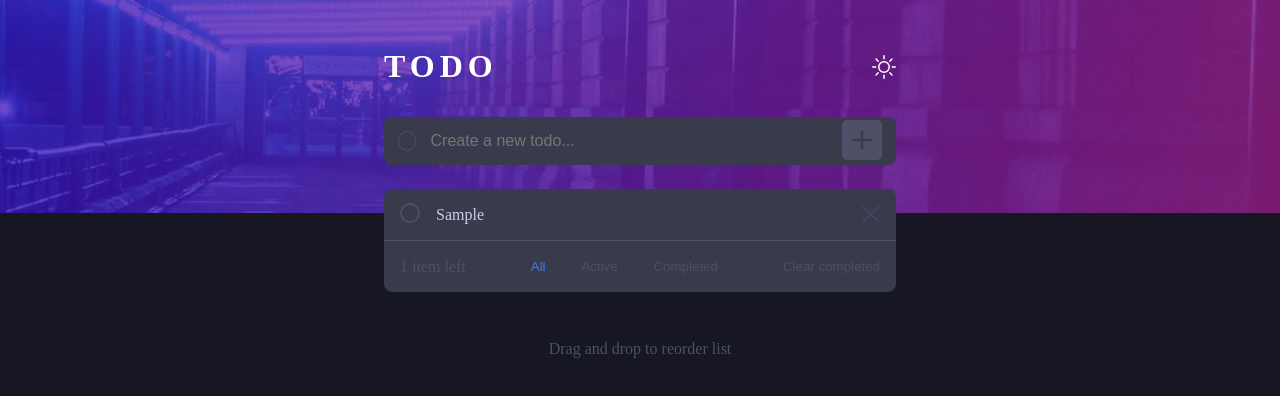
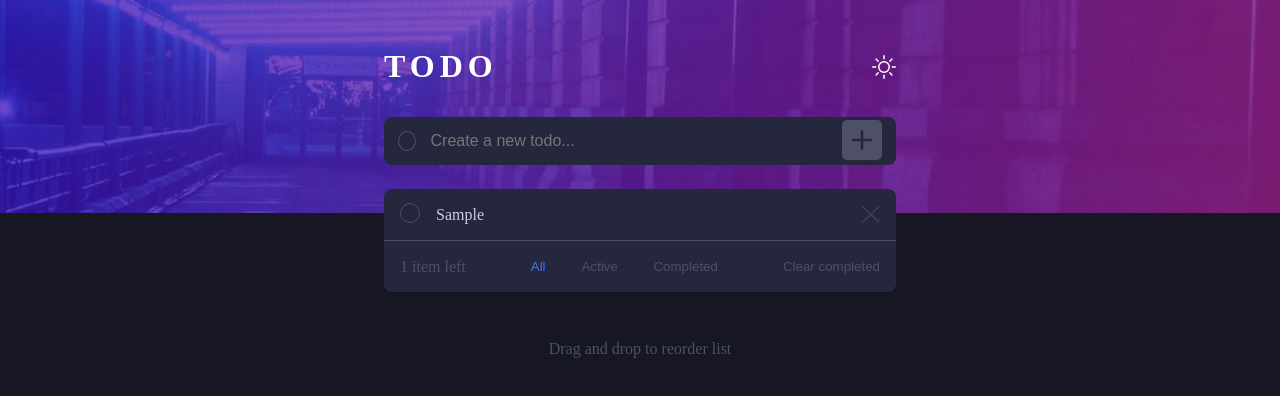
Before and after one commit to efezinoidisi/todo-app, a React (Vite) app: page / in a window 1280 px wide. Both pictures are taken after typing "Sample" into the empty fields and a click on the button 861 px from the left and 141 px from the top of the page. Shown: the top 396 px of the page. Built offline with nearby package versions, Linux system fonts and the light colour scheme.

Commit message:
style: update colors

```diff
--- a/src/components/Home.tsx
+++ b/src/components/Home.tsx
@@ -13,7 +13,7 @@ type HomeProps = {
 };
 
 const Home = ({ toggle, dark }: HomeProps) => {
-	const { saveTodo } = useTodo() as TodoContextType;
+	const { saveTodo, todos } = useTodo() as TodoContextType;
 
 	const inputRef = useRef() as MutableRefObject<HTMLInputElement>;
 
@@ -58,7 +58,9 @@ const Home = ({ toggle, dark }: HomeProps) => {
 
 			<MainStyles>
 				<List inputRef={inputRef} />
-				<p className='drag'>Drag and drop to reorder list</p>
+				{todos.length > 0 && (
+					<p className='drag'>Drag and drop to reorder list</p>
+				)}
 			</MainStyles>
 		</>
 	);
@@ -135,7 +137,7 @@ const MainStyles = styled.main`
 	.drag {
 		padding-block: 3rem;
 		text-align: center;
-		color: ${({ theme }) => theme.colors.blur};
+		color: ${({ theme }) => theme.colors.faint};
 	}
 
 	@media only screen and (min-width: 600px) {
@@ -157,7 +159,7 @@ const FormStyle = styled.form`
 	padding-inline: 0.9rem;
 
 	span {
-		border: 1px solid ${({ theme }) => theme.colors.blur};
+		border: 1px solid ${({ theme }) => theme.colors.faint};
 		border-radius: 50%;
 		width: 1.25rem;
 		height: 1.25rem;
@@ -170,7 +172,7 @@ const FormStyle = styled.form`
 	}
 
 	.icon {
-		color: ${({ theme }) => theme.colors.blur};
+		color: ${({ theme }) => theme.colors.faint};
 		font-size: 2.5rem;
 	}
 `;
--- a/src/components/Item.tsx
+++ b/src/components/Item.tsx
@@ -72,7 +72,7 @@ const Checkbox = styled.span`
 		-moz-appearance: none;
 		width: 1.25rem;
 		height: 1.25rem;
-		border: 0.125rem solid ${({ theme }) => theme.colors.blur};
+		border: 1px solid ${({ theme }) => theme.colors.faint};
 		border-radius: 50%;
 		outline: none;
 		cursor: pointer;
--- a/src/components/List.tsx
+++ b/src/components/List.tsx
@@ -63,7 +63,7 @@ const List = ({ inputRef }: ListProps) => {
 	if (todos.length === 0)
 		return (
 			<EmptyList>
-				<p>Nothing to do yet...</p>
+				<p>No todo item yet</p>
 				<button type='button' onClick={() => inputRef.current.focus()}>
 					click to add todo
 				</button>
@@ -129,7 +129,7 @@ const LastStyles = styled.div`
 	padding: 0 1rem;
 	height: 3.2rem;
 	align-items: center;
-	color: ${({ theme }) => theme.colors.blur};
+	color: ${({ theme }) => theme.colors.faint};
 
 	button {
 		background-color: inherit;
@@ -137,7 +137,7 @@ const LastStyles = styled.div`
 	}
 
 	.button {
-		color: ${({ theme }) => theme.colors.blur};
+		color: ${({ theme }) => theme.colors.faint};
 	}
 
 	div {
@@ -170,7 +170,7 @@ const DisplayStyles = styled.div`
 
 const ItemWrap = styled.div`
 	padding: 0 1rem;
-	border-bottom: 1px solid ${({ theme }) => theme.colors.blur};
+	border-bottom: 1px solid ${({ theme }) => theme.colors.faint};
 `;
 
 const EmptyList = styled.div`
--- a/src/components/Section.tsx
+++ b/src/components/Section.tsx
@@ -39,12 +39,12 @@ const DivStyles = styled.div<Props>`
 	button {
 		background-color: inherit;
 		border: none;
-		color: ${({ theme }) => theme.colors.blur};
+		color: ${({ theme }) => theme.colors.faint};
 		text-transform: capitalize;
 	}
 
 	.${props => props.active} {
-		color: hsl(220, 98%, 61%);
+		color: ${({ theme }) => theme.colors.background};
 	}
 
 	@media (min-width: 900px) {
--- a/src/styled.d.ts
+++ b/src/styled.d.ts
@@ -9,6 +9,9 @@ declare module 'styled-components' {
 			border: string;
 			background: string;
 			blur: string;
+			faint: string;
+			listBg: string;
+			btn: string;
 		};
 		pictures: {
 			mobile: string;
--- a/src/styles/global.ts
+++ b/src/styles/global.ts
@@ -1,5 +1,4 @@
 import { createGlobalStyle } from 'styled-components';
-//import { Theme } from './theme';
 
 export default createGlobalStyle`
     *{
--- a/src/styles/theme.ts
+++ b/src/styles/theme.ts
@@ -3,34 +3,18 @@ import lightImg from '../assets/bg-mobile-light.jpg';
 import desktopDarkImg from '../assets/bg-desktop-dark.jpg';
 
 import desktopLightImg from '../assets/bg-desktop-light.jpg';
-//import { DefaultTheme } from 'styled-components';
+import { DefaultTheme } from 'styled-components';
 
-interface Theme {
-	colors: {
-		body: string;
-		mainBg: string;
-		text: string;
-		border: string;
-		background: string;
-		blur: string;
-		faint: string;
-		btn: string;
-	};
-	pictures: {
-		mobile: string;
-		desktop: string;
-	};
-}
-
-export const lightTheme: Theme = {
+export const lightTheme: DefaultTheme = {
 	colors: {
 		body: ' hsl(236, 33%, 92%)',
 		mainBg: 'hsl(0,0%,98%)',
 		text: 'hsl(237, 14%, 26%)',
 		border: '#fff',
-		background: 'green',
+		background: 'hsl(220, 98%, 61%)',
 		blur: 'hsl(235, 19%, 35%)',
-		faint: '',
+		faint: 'hsl(236,9%,61%)',
+		listBg: '',
 		btn: '',
 	},
 	pictures: {
@@ -39,16 +23,17 @@ export const lightTheme: Theme = {
 	},
 };
 
-export const darkTheme: Theme = {
+export const darkTheme: DefaultTheme = {
 	colors: {
 		body: 'hsl(235, 21%, 11%)',
-		mainBg: 'hsl(237, 14%, 26%)',
+		mainBg: 'hsl(235, 24%, 19%)',
 		text: 'hsl(234, 39%, 85%)',
 		border: '#fddee7',
-		background: 'orange',
-		blur: 'hsl(233, 14%, 35%)',
-		faint: '',
-		btn: '',
+		background: 'hsl(220, 98%, 61%)',
+		blur: 'hsl(235, 24%, 19%)',
+		faint: 'hsl(233, 14%, 35%)',
+		btn: 'hsl(234, 11%, 52%)',
+		listBg: 'hsl(237, 14%, 26%)',
 	},
 	pictures: {
 		mobile: darkImg,
```
Also changed, not shown: 1 other file (tests, documents, lock files or other folders).
